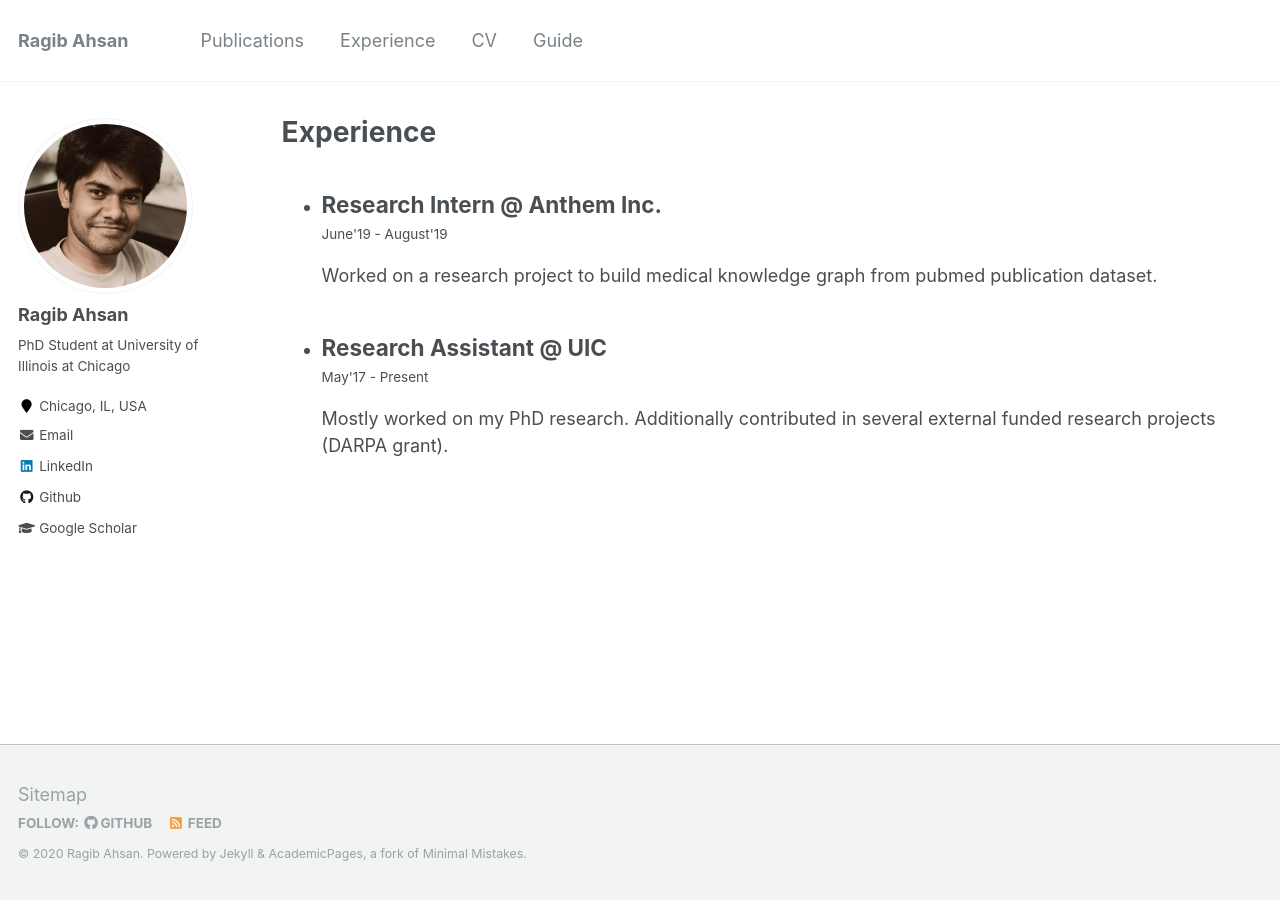
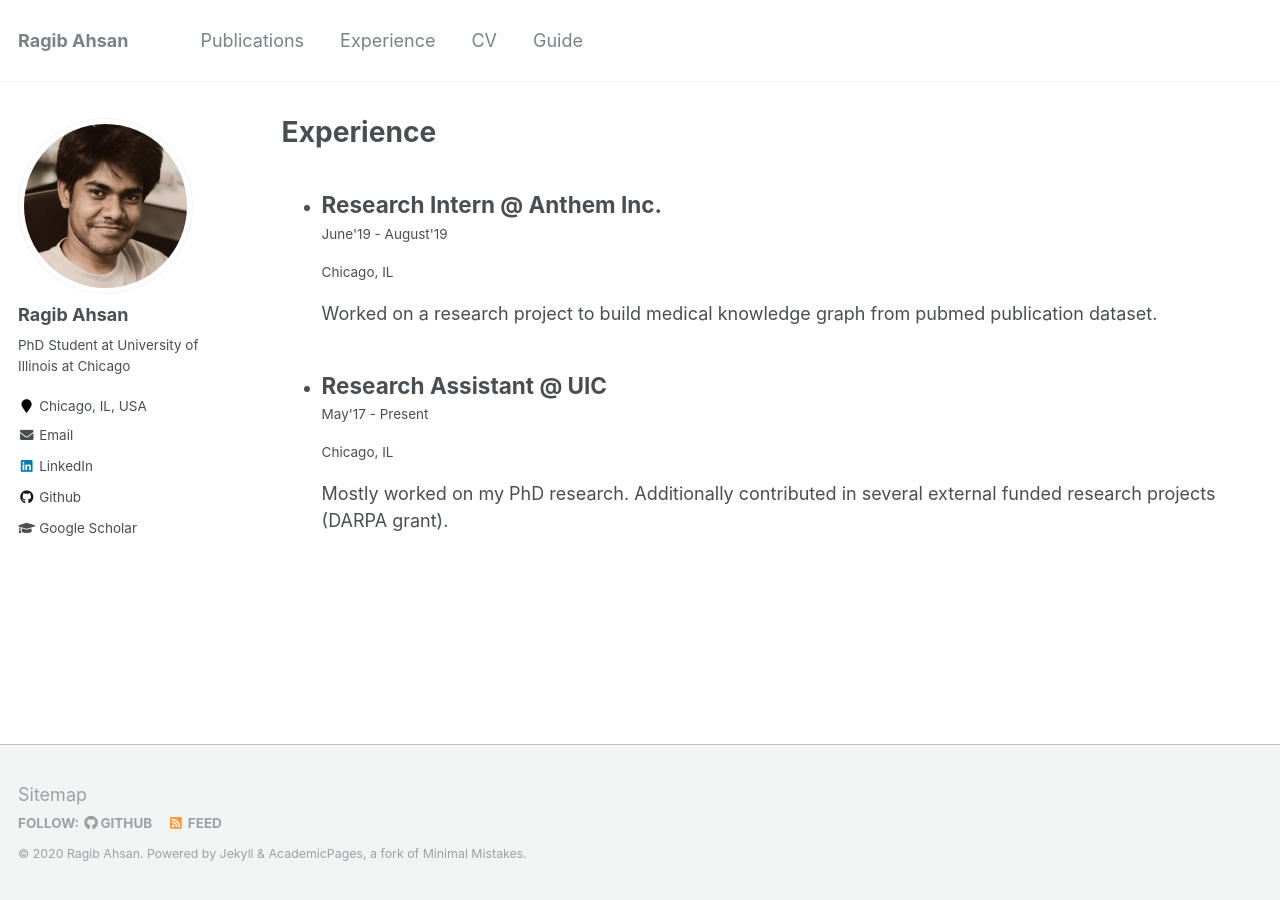
Before and after one commit to ragib06/ragib06.github.io, a Jekyll site: the page built from _pages/experience.md, in a window 1280 px wide. Built offline with Jekyll 4.4.1, drawn with Linux system fonts in a browser that asks for light colours.

Commit message:
Update archive-single-exp.html

```diff
--- a/_includes/archive-single-exp.html
+++ b/_includes/archive-single-exp.html
@@ -19,6 +19,7 @@
       {{ title }}
     </h2>
     <p class="archive__item-excerpt" itemprop="description">{{ post.start }} - {{ post.end }}</p>
+    <p class="archive__item-excerpt" itemprop="description">{{ post.location }}</p>
     <p>{{ post.description }}</p>
     </li>
  </article>
```
